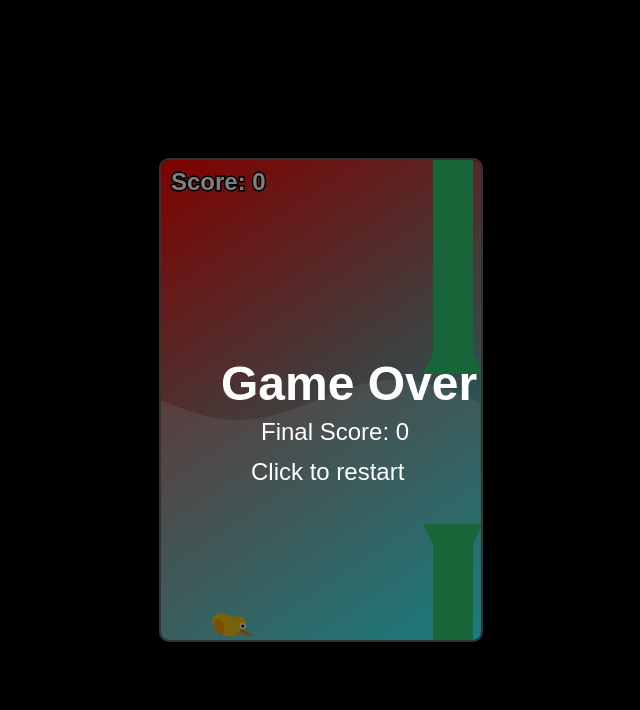
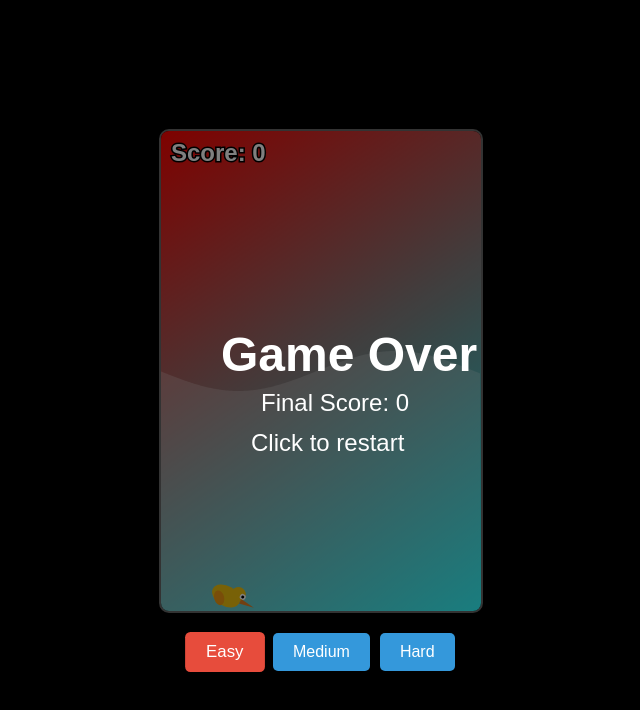
Before and after one commit to kai9987kai/Web-flappybird, a plain HTML site: page index.html in a window 1280 px wide. Shown: the whole page, without its empty margins (319-959 px from the left). Drawn offline with Linux system fonts and the light colour scheme.

Commit message:
Update index.html

```diff
--- a/index.html
+++ b/index.html
@@ -7,49 +7,114 @@
     <style>
         body {
             display: flex;
+            flex-direction: column;
             justify-content: center;
             align-items: center;
             height: 100vh;
             margin: 0;
             background-color: #000;
             font-family: Arial, sans-serif;
+            color: white;
         }
         #gameCanvas {
             border: 2px solid #333;
             border-radius: 10px;
             box-shadow: 0 0 10px rgba(0,0,0,0.3);
         }
+        #difficultySelector {
+            margin-top: 20px;
+            display: flex;
+            gap: 10px;
+        }
+        .difficulty-btn {
+            padding: 10px 20px;
+            border: none;
+            border-radius: 5px;
+            background-color: #3498db;
+            color: white;
+            font-size: 16px;
+            cursor: pointer;
+            transition: background-color 0.3s, transform 0.1s;
+        }
+        .difficulty-btn:hover {
+            background-color: #2980b9;
+        }
+        .difficulty-btn.active {
+            background-color: #e74c3c;
+            transform: scale(1.05);
+        }
     </style>
 </head>
 <body>
     <canvas id="gameCanvas" width="320" height="480"></canvas>
+    <div id="difficultySelector">
+        <button class="difficulty-btn active" data-difficulty="easy">Easy</button>
+        <button class="difficulty-btn" data-difficulty="medium">Medium</button>
+        <button class="difficulty-btn" data-difficulty="hard">Hard</button>
+    </div>
     <script>
         const canvas = document.getElementById('gameCanvas');
         const ctx = canvas.getContext('2d');
+        const difficultyButtons = document.querySelectorAll('.difficulty-btn');
 
-        // Chicken
+        // Game parameters
         let chickenY = canvas.height / 2;
         let chickenVelocity = 0;
         const chickenSize = 30;
-        const gravity = 0.5;
-        const jumpStrength = -10;
+        let gravity = 0.5;
+        let jumpStrength = -10;
         let chickenRotation = 0;
 
-        // Pipes
         let pipes = [];
-        const pipeWidth = 60;
-        const pipeGap = 150;
-        const pipeSpeed = 2;
+        let pipeWidth = 60;
+        let pipeGap = 150;
+        let pipeSpeed = 2;
+        let pipeSpawnInterval = 1500;
 
-        // Game state
         let score = 0;
         let gameOver = false;
+        let gameLoop;
+        let pipeInterval;
 
         // Background
         let time = 0;
         const colorSpeed = 0.02;
         const waveSpeed = 0.05;
         const waveAmplitude = 20;
+
+        // Difficulty settings
+        const difficulties = {
+            easy: { gravity: 0.5, jumpStrength: -10, pipeSpeed: 2, pipeGap: 150, pipeSpawnInterval: 1500 },
+            medium: { gravity: 0.6, jumpStrength: -10, pipeSpeed: 3, pipeGap: 140, pipeSpawnInterval: 1300 },
+            hard: { gravity: 0.7, jumpStrength: -10, pipeSpeed: 4, pipeGap: 130, pipeSpawnInterval: 1100 }
+        };
+
+        let currentDifficulty = 'easy';
+
+        function setDifficulty(difficulty) {
+            currentDifficulty = difficulty;
+            const settings = difficulties[difficulty];
+            gravity = settings.gravity;
+            jumpStrength = settings.jumpStrength;
+            pipeSpeed = settings.pipeSpeed;
+            pipeGap = settings.pipeGap;
+            pipeSpawnInterval = settings.pipeSpawnInterval;
+
+            difficultyButtons.forEach(btn => {
+                btn.classList.remove('active');
+                if (btn.dataset.difficulty === difficulty) {
+                    btn.classList.add('active');
+                }
+            });
+
+            resetGame();
+        }
+
+        difficultyButtons.forEach(btn => {
+            btn.addEventListener('click', () => {
+                setDifficulty(btn.dataset.difficulty);
+            });
+        });
 
         function drawBackground() {
             const gradient = ctx.createLinearGradient(0, 0, canvas.width, canvas.height);
@@ -160,16 +225,6 @@
         }
 
         function updatePipes() {
-            if (pipes.length === 0 || pipes[pipes.length - 1].x < canvas.width - 200) {
-                const pipeY = Math.random() * (canvas.height - pipeGap - 100) + 50;
-                pipes.push({
-                    x: canvas.width,
-                    top: pipeY,
-                    bottom: pipeY + pipeGap,
-                    passed: false
-                });
-            }
-
             pipes.forEach(pipe => {
                 pipe.x -= pipeSpeed;
 
@@ -190,7 +245,17 @@
             pipes = pipes.filter(pipe => pipe.x + pipeWidth > 0);
         }
 
-        function gameLoop() {
+        function spawnPipe() {
+            const pipeY = Math.random() * (canvas.height - pipeGap - 100) + 50;
+            pipes.push({
+                x: canvas.width,
+                top: pipeY,
+                bottom: pipeY + pipeGap,
+                passed: false
+            });
+        }
+
+        function gameLoopFunction() {
             ctx.clearRect(0, 0, canvas.width, canvas.height);
 
             time += 0.016; // Assume 60 FPS
@@ -215,18 +280,33 @@
                 ctx.fillText(`Final Score: ${score}`, canvas.width / 2 - 60, canvas.height / 2 + 40);
                 ctx.fillText('Click to restart', canvas.width / 2 - 70, canvas.height / 2 + 80);
             } else {
-                requestAnimationFrame(gameLoop);
+                requestAnimationFrame(gameLoopFunction);
             }
+        }
+
+        function startGame() {
+            gameLoop = requestAnimationFrame(gameLoopFunction);
+            pipeInterval = setInterval(spawnPipe, pipeSpawnInterval);
+        }
+
+        function stopGame() {
+            cancelAnimationFrame(gameLoop);
+            clearInterval(pipeInterval);
+        }
+
+        function resetGame() {
+            stopGame();
+            chickenY = canvas.height / 2;
+            chickenVelocity = 0;
+            pipes = [];
+            score = 0;
+            gameOver = false;
+            startGame();
         }
 
         function jump() {
             if (gameOver) {
-                chickenY = canvas.height / 2;
-                chickenVelocity = 0;
-                pipes = [];
-                score = 0;
-                gameOver = false;
-                gameLoop();
+                resetGame();
             } else {
                 chickenVelocity = jumpStrength;
             }
@@ -240,7 +320,8 @@
             }
         });
 
-        gameLoop();
+        // Initial game start
+        setDifficulty('easy');
     </script>
 </body>
 </html>
```
